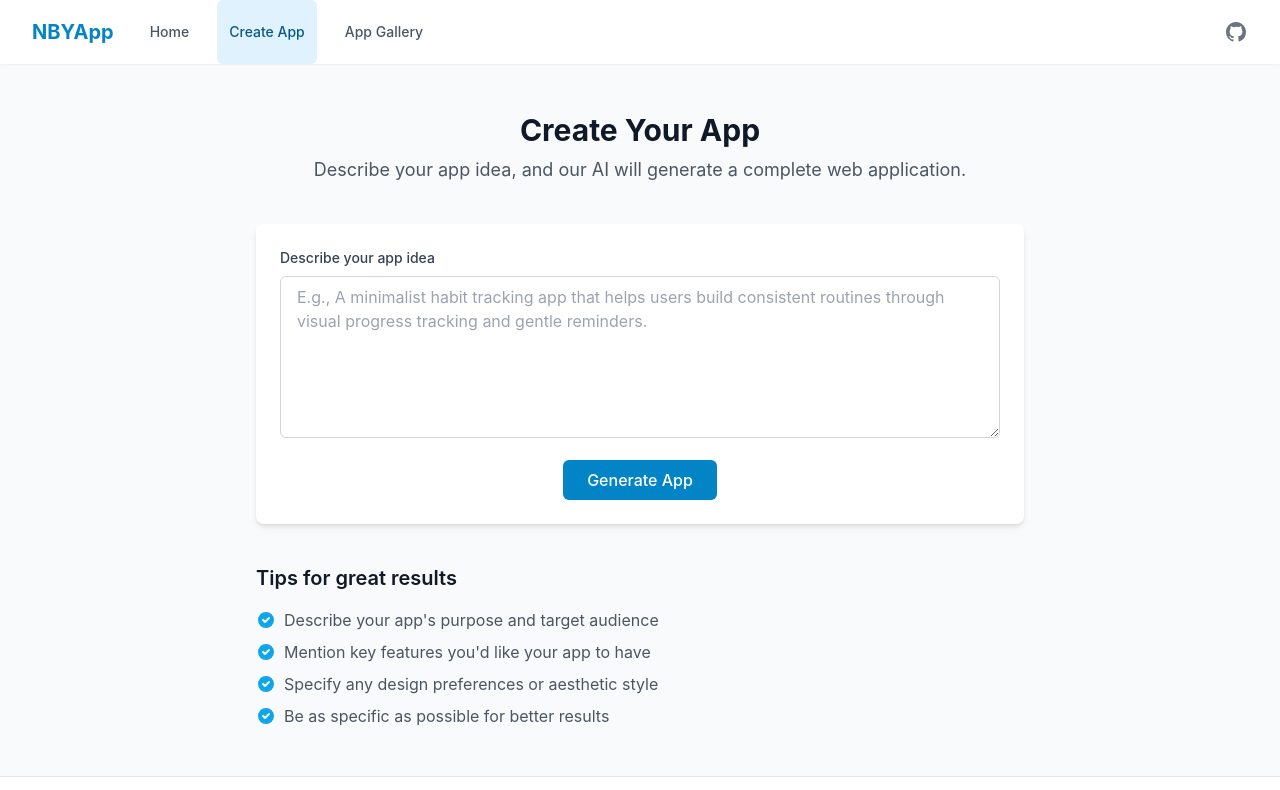
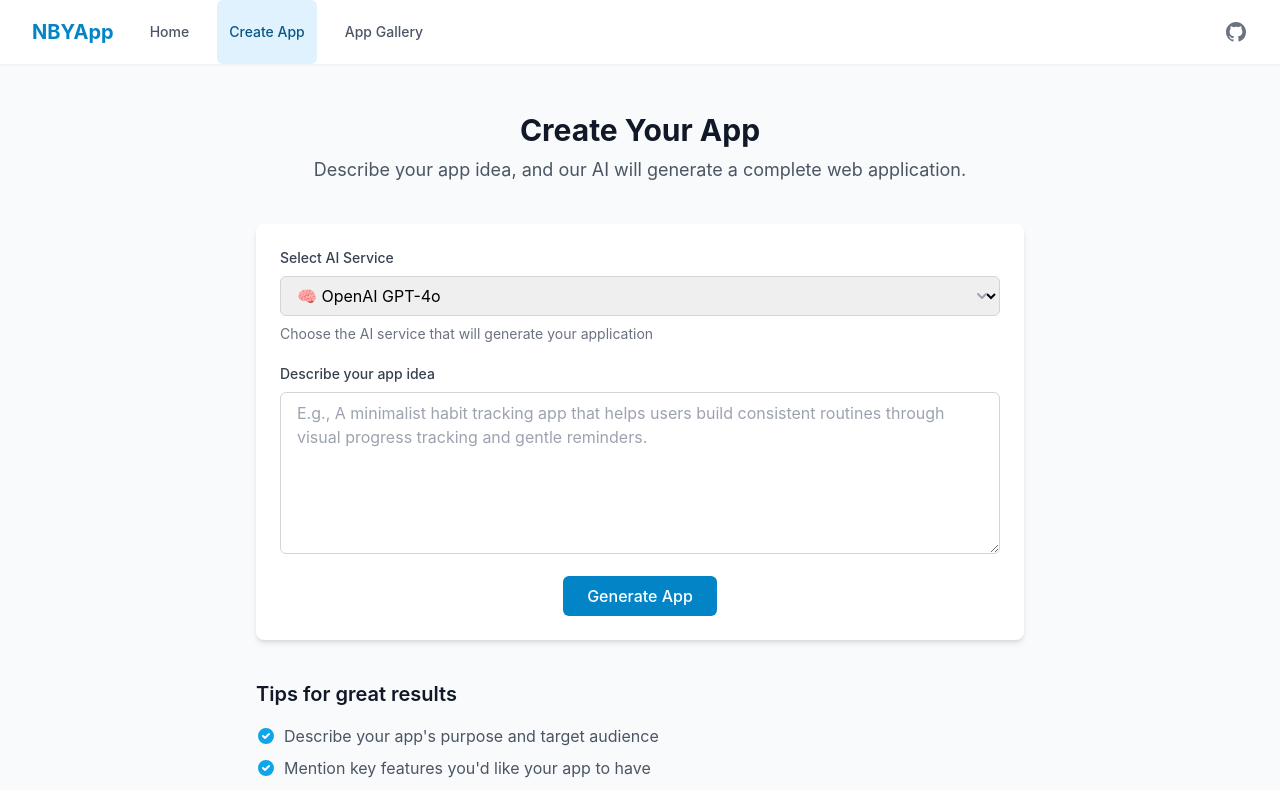
Before and after one commit to nbyapp/nbyapp, a React (Vite) app: page /create in a window 1280 px wide. Shown: the top 790 px of the page. Built offline with nearby package versions, Linux system fonts and the light colour scheme.

Commit message:
Update App Creator to include LLM service selector

```diff
--- a/src/pages/AppCreatorPage.jsx
+++ b/src/pages/AppCreatorPage.jsx
@@ -1,14 +1,16 @@
 import { useState } from 'react';
 import { useNavigate } from 'react-router-dom';
-import { generateAIPrompt, callAIService } from '../utils/aiPrompt';
+import { generateAIPrompt } from '../utils/aiPrompt';
+import { LLM_SERVICES, callLLMService } from '../utils/llmServices';
 
 function AppCreatorPage() {
   const [appIdea, setAppIdea] = useState('');
+  const [selectedLLM, setSelectedLLM] = useState('openai'); // Default to OpenAI
   const [isGenerating, setIsGenerating] = useState(false);
   const [error, setError] = useState('');
   const navigate = useNavigate();
 
-  // Generate the app using AI
+  // Generate the app using the selected LLM service
   const generateApp = async () => {
     if (!appIdea.trim()) {
       setError('Please enter an app idea');
@@ -19,17 +21,13 @@
     setIsGenerating(true);
 
     try {
-      // Generate the AI prompt
-      const prompt = generateAIPrompt(appIdea);
-
-      // Call the AI service - in a real implementation, this would
-      // communicate with an actual AI API
-      await callAIService(prompt);
+      // Call the selected LLM service
+      await callLLMService(selectedLLM, appIdea);
 
       // Generate a unique ID for the app
       const appId = 'app_' + Date.now();
 
-      // In a real implementation, we would parse the AI response
+      // In a real implementation, we would parse the LLM response
       // and extract the generated files
 
       // For demo purposes, we'll store a minimal app structure in localStorage
@@ -37,6 +35,7 @@
         id: appId,
         name: `App from "${appIdea.substring(0, 30)}${appIdea.length > 30 ? '...' : ''}"`,
         idea: appIdea,
+        llmService: selectedLLM,
         createdAt: new Date().toISOString(),
         files: [
           {
@@ -73,6 +72,9 @@
     }
   };
 
+  // Find the selected LLM service details
+  const selectedLLMDetails = LLM_SERVICES.find(service => service.id === selectedLLM);
+
   // Mock content generation functions - these would be replaced with actual AI-generated content
   const createMockHTMLContent = (idea) => {
     return `<!DOCTYPE html>
@@ -100,6 +102,7 @@
         <section class="hero">
             <h1>Welcome to Your App</h1>
             <p>Based on your idea: "${idea}"</p>
+            <p>Generated with: ${selectedLLMDetails.name}</p>
             <button class="btn primary">Get Started</button>
         </section>
 
@@ -352,6 +355,35 @@
 
       <div className="max-w-3xl mx-auto">
         <div className="card bg-white p-6 shadow-md rounded-lg">
+          <div className="mb-5">
+            <label htmlFor="llm-selector" className="block text-sm font-medium text-gray-700 mb-2">
+              Select AI Service
+            </label>
+            <div className="relative">
+              <select
+                id="llm-selector"
+                name="llm-selector"
+                className="input w-full py-2 pl-3 pr-10 text-base border-gray-300 focus:outline-none focus:ring-primary-500 focus:border-primary-500 rounded-md"
+                value={selectedLLM}
+                onChange={(e) => setSelectedLLM(e.target.value)}
+              >
+                {LLM_SERVICES.map((service) => (
+                  <option key={service.id} value={service.id}>
+                    {service.icon} {service.name}
+                  </option>
+                ))}
+              </select>
+              <div className="absolute inset-y-0 right-0 flex items-center px-2 pointer-events-none">
+                <svg className="h-5 w-5 text-gray-400" xmlns="http://www.w3.org/2000/svg" viewBox="0 0 20 20" fill="currentColor" aria-hidden="true">
+                  <path fillRule="evenodd" d="M5.293 7.293a1 1 0 011.414 0L10 10.586l3.293-3.293a1 1 0 111.414 1.414l-4 4a1 1 0 01-1.414 0l-4-4a1 1 0 010-1.414z" clipRule="evenodd" />
+                </svg>
+              </div>
+            </div>
+            <p className="mt-2 text-sm text-gray-500">
+              Choose the AI service that will generate your application
+            </p>
+          </div>
+
           <div className="mb-4">
             <label htmlFor="appIdea" className="block text-sm font-medium text-gray-700 mb-2">
               Describe your app idea
@@ -385,7 +417,7 @@
                     <circle className="opacity-25" cx="12" cy="12" r="10" stroke="currentColor" strokeWidth="4"></circle>
                     <path className="opacity-75" fill="currentColor" d="M4 12a8 8 0 018-8V0C5.373 0 0 5.373 0 12h4zm2 5.291A7.962 7.962 0 014 12H0c0 3.042 1.135 5.824 3 7.938l3-2.647z"></path>
                   </svg>
-                  Generating App...
+                  Generating App with {selectedLLMDetails?.name}...
                 </span>
               ) : (
                 "Generate App"
```
